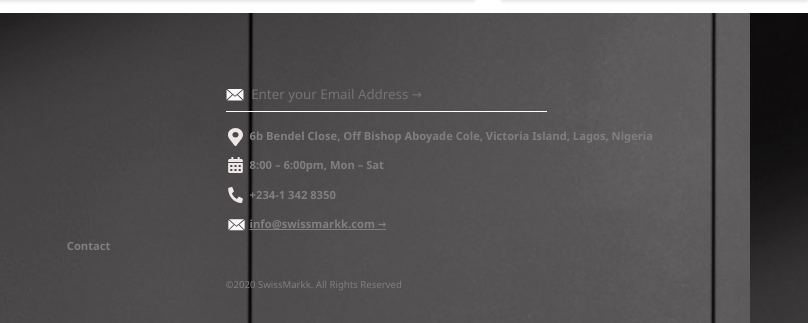
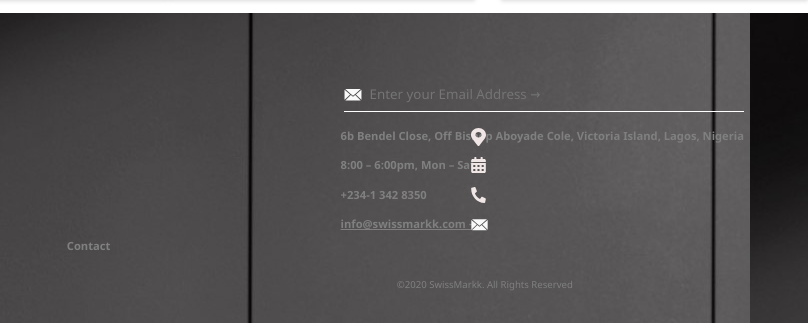
Before and after one commit to okolie/home-page, a website built with Parcel: page index.html in a window 1280 px wide. Shown: the part 3658-3981 px from the top of the page, 472-1280 px from the left. Built offline with nearby package versions, Linux system fonts and the light colour scheme.

Commit message:
updated desktop footer

```diff
--- a/style.css
+++ b/style.css
@@ -914,9 +914,7 @@ footer {
 	.home__message {
 		width: 45%;
 	}
-	.learn {
-		/* border: 2px solid red; */
-	}
+
 	.learn__more {
 		flex-basis: 15%;
 	}
@@ -1058,11 +1056,9 @@ footer {
 	.modal .close {
 		right: 200px;
 		top: 30px;
-		background-color: red;
 	}
 	.intro__nav {
 		width: 30%;
-		/* top: 0; */
 		left: 1010px;
 	}
 	@keyframes animateLeft {
@@ -1073,4 +1069,54 @@ footer {
 			left: 1010px;
 		}
 	}
+
+	.social__form {
+		align-items: flex-end;
+	}
+	.social__form form input {
+		width: 400px;
+		color: #fff;
+	}
+	.footer__contact p {
+		padding-left: 2rem;
+	}
+	.footer__contact > p:nth-of-type(1)::before,
+	.footer__contact > p:nth-of-type(2)::before,
+	.footer__contact > p:nth-of-type(3)::before,
+	.footer__contact > p:nth-of-type(4)::before {
+		content: "";
+		position: absolute;
+		left: 245px;
+		/* top: 10px; */
+		background-image: url(./Assets/map.svg);
+		background-size: contain;
+		height: 18px;
+		width: 15px;
+	}
+
+	.footer__contact > p:nth-of-type(2)::before {
+		background-image: url(./Assets/calendar.svg);
+		height: 16px;
+		/* top: -20px; */
+	}
+
+	.footer__contact > p:nth-of-type(3)::before {
+		background-image: url(./Assets/phone.svg);
+		height: 16px;
+	}
+
+	.footer__contact > p:nth-of-type(4)::before {
+		background-image: url(./Assets/email.svg);
+		background-size: contain;
+		width: 17px;
+		height: 12px;
+	}
+	.social__span:before {
+		background-image: url(./Assets/email.svg);
+		top: 13px;
+		height: 10px;
+	}
+	.footer__copyright {
+		align-self: center;
+	}
 }
```
